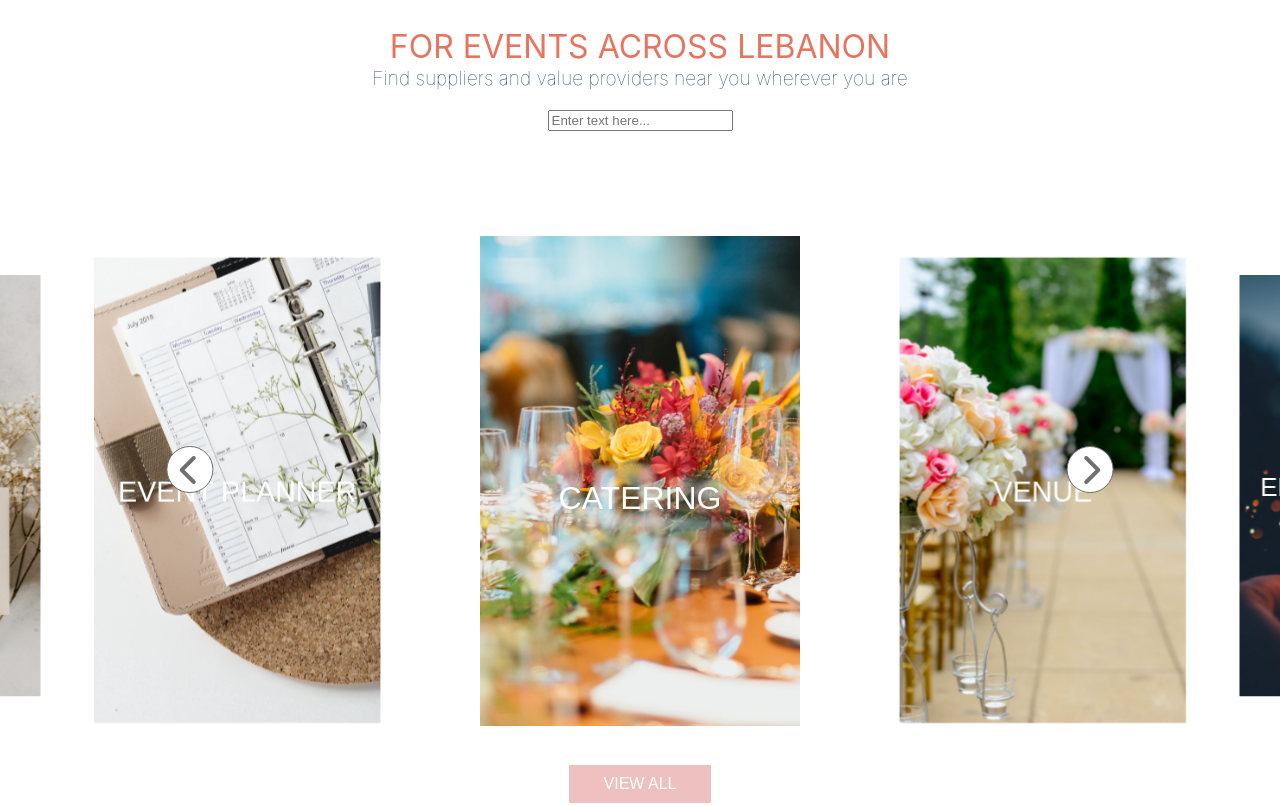
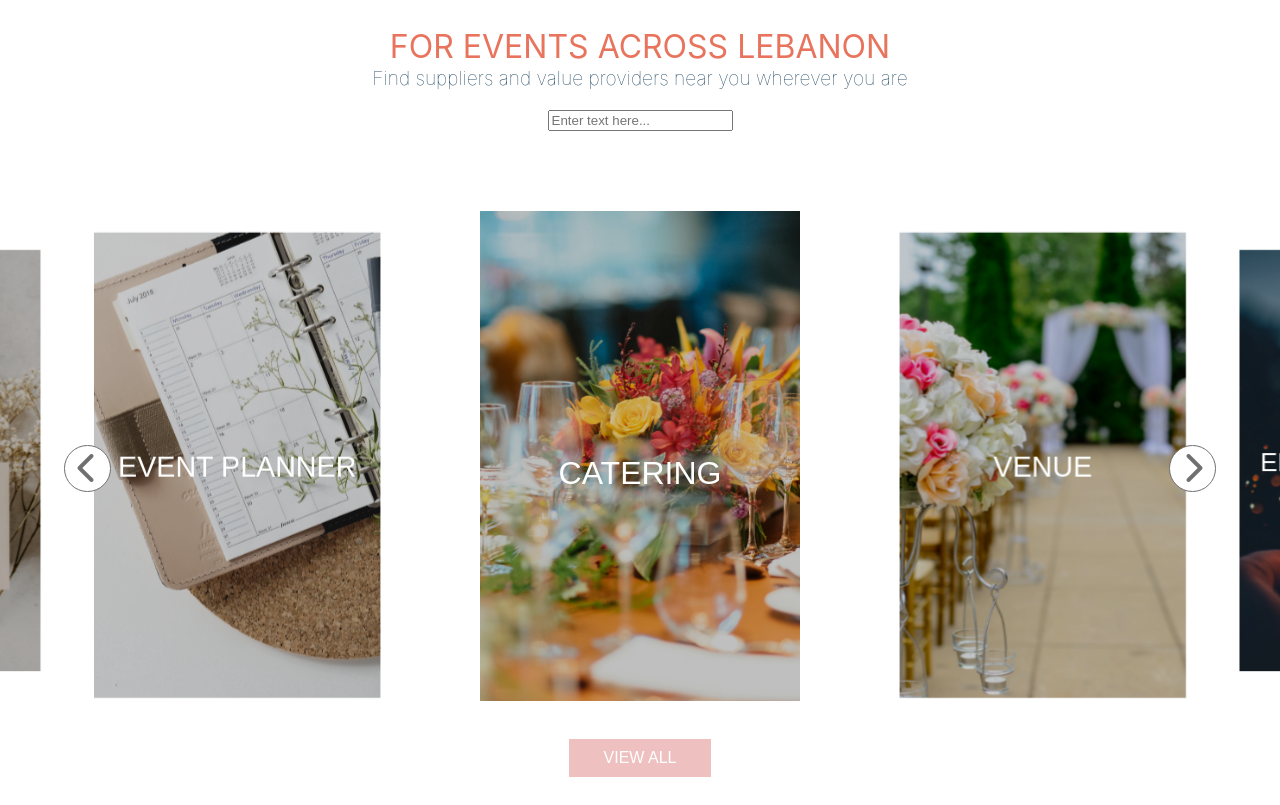
Before and after one commit to SaraBaassiri/Munasabti, a React (Create React App) app: page /vendors in a window 1280 px wide. Shown: the part 920-1725 px from the top of the page. Built offline with nearby package versions, Linux system fonts and the light colour scheme; no server answers; a web font is replaced by a local one.

Commit message:
Fixed some things

```diff
--- a/src/Views/Public/Vendors/Vendors.css
+++ b/src/Views/Public/Vendors/Vendors.css
@@ -58,17 +58,9 @@
 .mySwiperVendor {
     width: 100%;
     padding-bottom: 50px;
-    margin-top: 2%;
     user-select: none;
     height: 65vh;
 }
-
-/* .swiper-slide {
-    flex-shrink: 100 !important;
-    max-width: 25vw;
-    max-height: 65vh;
-    margin-top: -50px;
-} */
 
 
 .swiper-button-next,
@@ -76,8 +68,8 @@
     display: none;
 }
 
-.SlideLeft,
-.SlideRight {
+.SlideLeftVendor,
+.SlideRightVendor {
     width: 3.5vw;
     height: 3.5vw;
     border-radius: 50%;
@@ -90,20 +82,20 @@
     z-index: 10;
 }
 
-.SlideLeft {
+.SlideLeftVendor {
     position: absolute;
     left: 0;
-    transform: translateY(-35vh) translateX(13vw);
+    transform: translateY(-32vh) translateX(5vw);
 }
 
-.SlideRight {
+.SlideRightVendor {
     position: absolute;
     right: 0;
-    transform: translateY(-35vh) translateX(-13vw);
+    transform: translateY(-32vh) translateX(-5vw);
 }
 
-.SlideLeft i,
-.SlideRight i {
+.SlideLeftVendor i,
+.SlideRightVendor i {
     font-size: 2rem;
     color: #707070;
 }
@@ -132,6 +124,7 @@
     top: 60%;
     text-transform: uppercase;
     font-family: "butler", sans-serif;
+    z-index: 10;
 }
 
 .VendorSwiperImage {
@@ -143,6 +136,7 @@
     width: 100%;
     height: 100%;
     object-fit: cover;
+    filter: brightness(80%);
 }
 
 .SliderButton {
--- a/src/Views/Public/Vendors/Vendors.jsx
+++ b/src/Views/Public/Vendors/Vendors.jsx
@@ -65,6 +65,7 @@ export default function Vendors() {
             slidesPerView={"auto"}
             spaceBetween={130}
             className="mySwiperVendor"
+            slideActiveClass="VendorSwiper-ActiveSlide"
             loop={tempData.length > 1 ? true : false}
             navigation={true}
             coverflowEffect={{
@@ -91,7 +92,7 @@ export default function Vendors() {
             onClick={() => {
               swiperRef.current.swiper.slidePrev();
             }}
-            className="SlideLeft"
+            className="SlideLeftVendor"
           >
             <i class="fa-solid fa-chevron-left"></i>
           </div>
@@ -99,7 +100,7 @@ export default function Vendors() {
             onClick={() => {
               swiperRef.current.swiper.slideNext();
             }}
-            className="SlideRight"
+            className="SlideRightVendor"
           >
             <i class="fa-solid fa-chevron-right"></i>
           </div>
```
